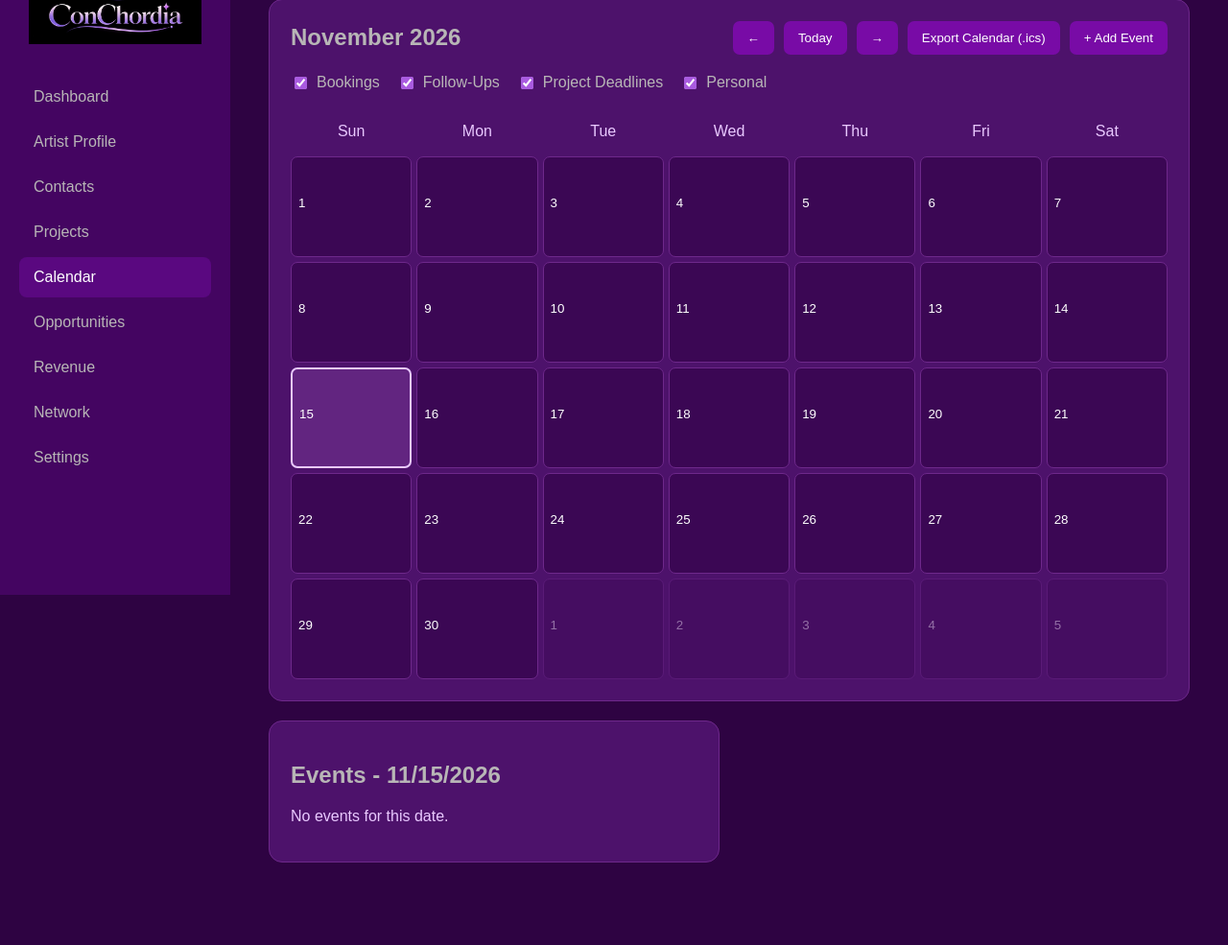
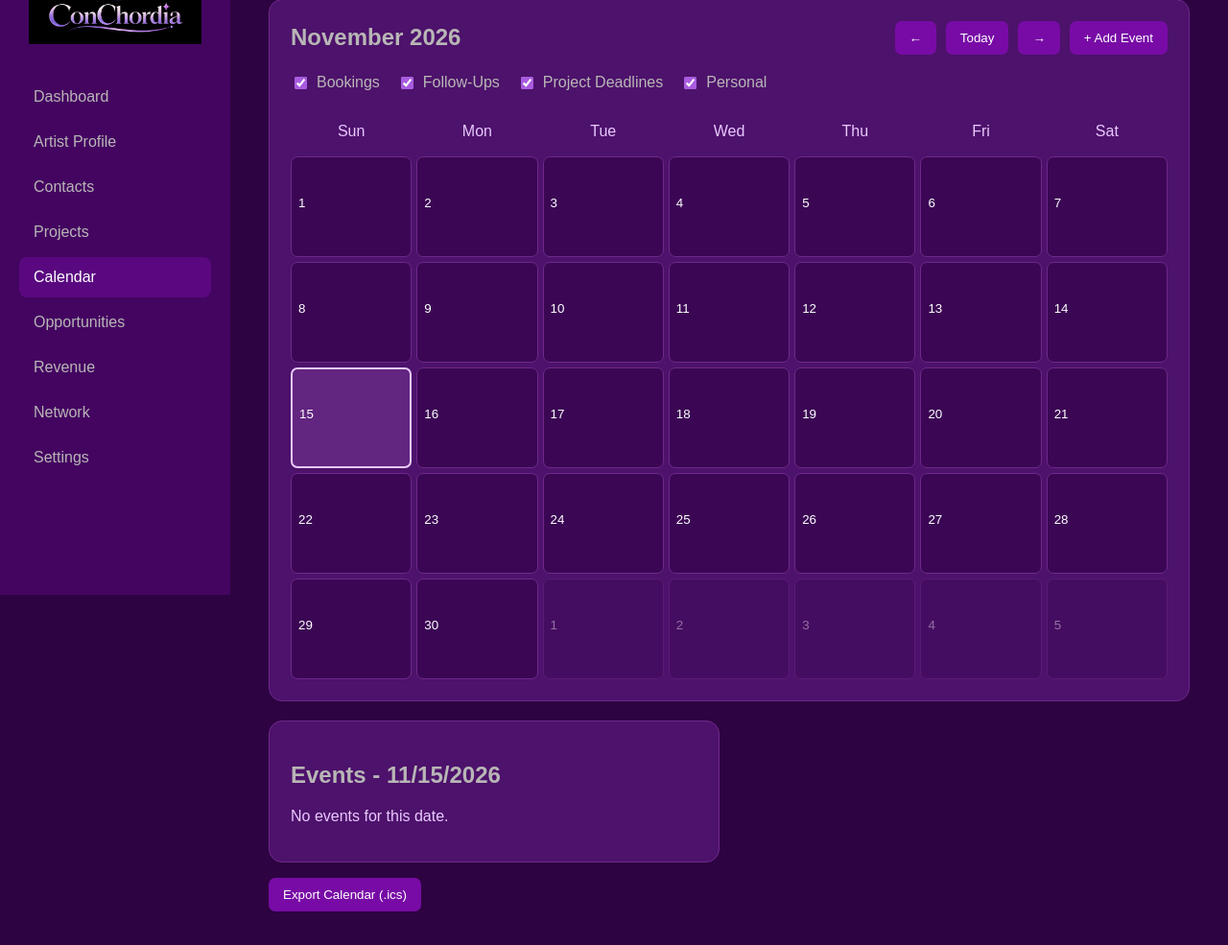
Before and after one commit to AsadMus/Concordia, a plain HTML site: page frontend/calendar.html in a window 1280 px wide. Shown: the part 180-1165 px from the top of the page at 96% size. Before the commit the page ends 1130 px from the top, so only its background shows below. Drawn offline with Linux system fonts and the light colour scheme; a web font is replaced by a local one.

Commit message:
Update calendar layout and styling

```diff
--- a/frontend/calendar.html
+++ b/frontend/calendar.html
@@ -39,7 +39,6 @@
                 <button class="calendar-btn" id="prevMonth">←</button>
                 <button class="calendar-btn" id="todayButton">Today</button>
                 <button class="calendar-btn" id="nextMonth">→</button>
-                <button class="calendar-btn" id="exportButton">Export Calendar (.ics)</button>
                 <button class="calendar-btn" id="addEventButton">+ Add Event</button>
             </div>
         </div>
@@ -94,6 +93,11 @@
         </section>
     </div>
     <p id="calendarMessage" role="status"></p>
+
+    <div class="calendar-export">
+        <button class="calendar-btn" id="exportButton">Export Calendar (.ics)</button>
+    </div>
+
 </main>
 
 <script>
```
